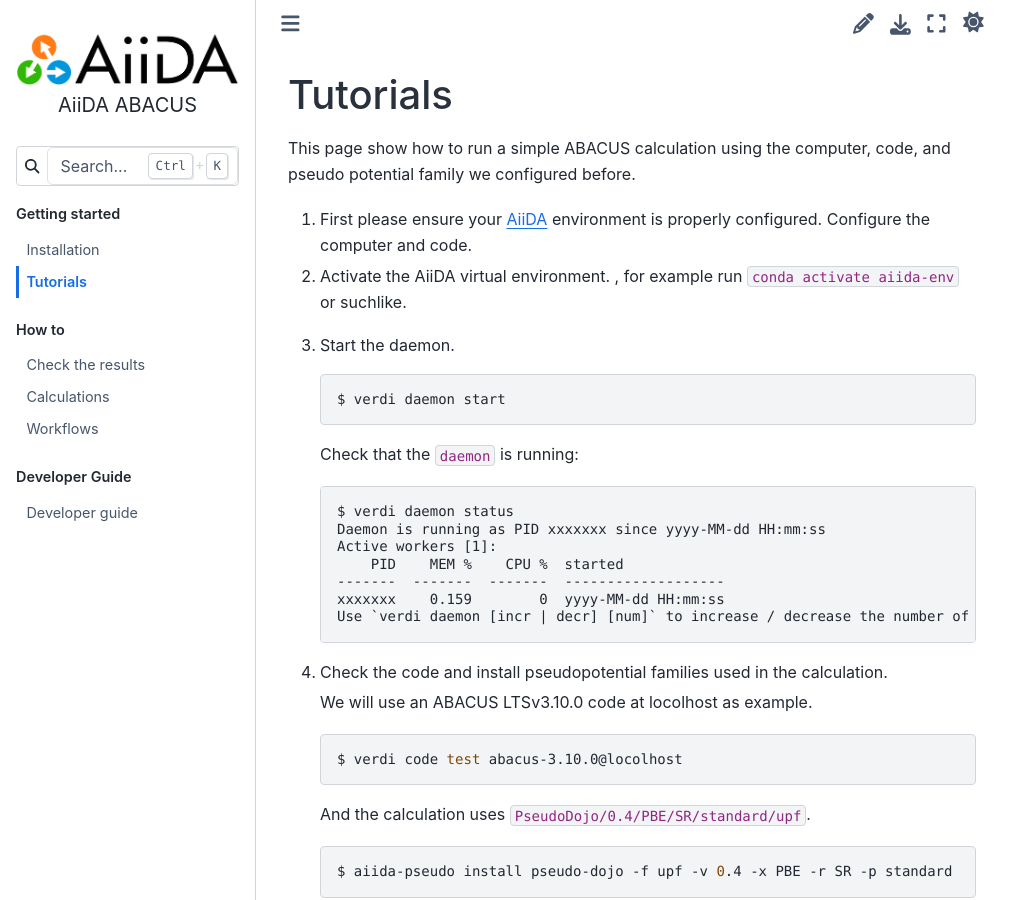
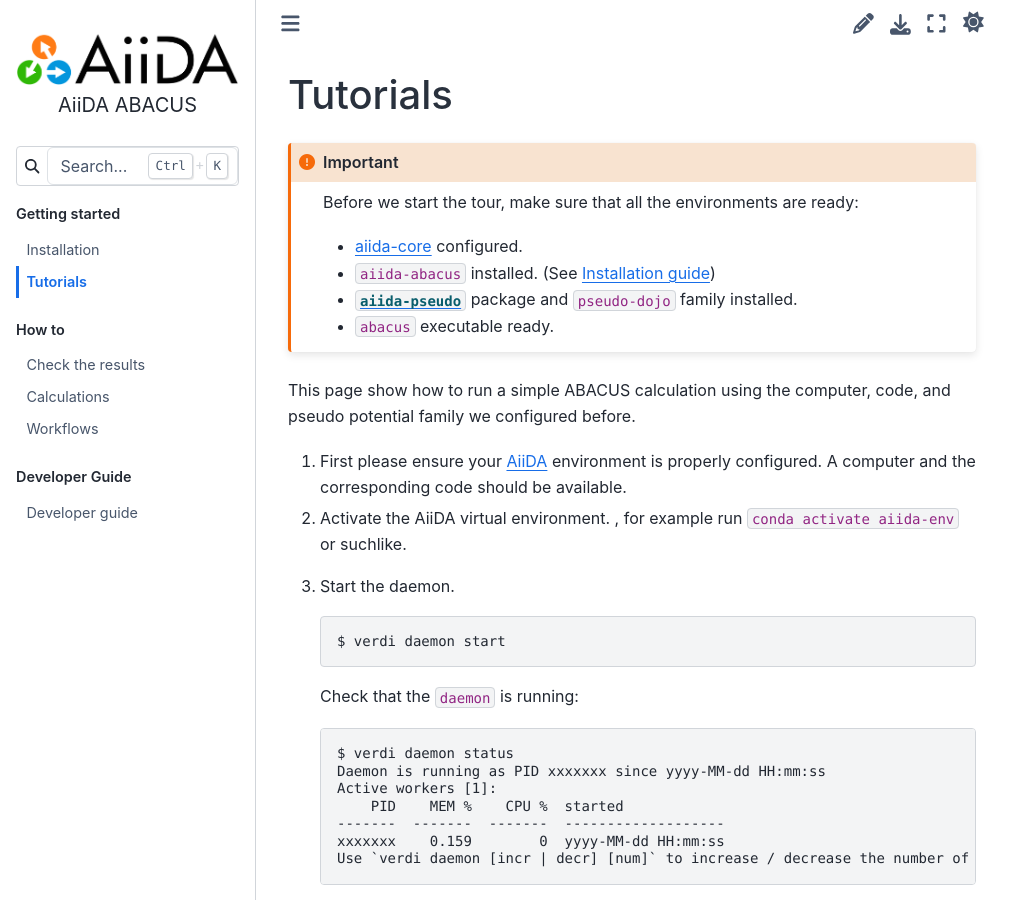
Before and after one commit to MCresearch/aiida-abacus, a Sphinx documentation site: the page built from docs/source/tutorials/index.md, in a window 1280 px wide and 900 px high. Shown: the whole window, without its empty margins (0-1031 px from the left). Built offline with Sphinx 7.4.7 and the Sphinx Book theme 1.1.4, drawn with Linux system fonts in a browser that asks for light colours; pages that are not in the unit, such as notebooks, are missing from menus.

Commit message:
Update tutorial and add prerequisite note

```diff
--- a/docs/source/tutorials/index.md
+++ b/docs/source/tutorials/index.md
@@ -1,8 +1,20 @@
 # Tutorials
+
+:::{important}
+Before we start the tour, make sure that all the environments are ready:
+- [aiida-core](https://aiida.readthedocs.io/projects/aiida-core/en/stable/installation/guide_quick.html) configured.
+
+- `aiida-abacus` installed. (See [Installation guide](#installation-install))
+
+- [`aiida-pseudo`](https://aiida-pseudo.readthedocs.io/en/latest/) package and `pseudo-dojo` family installed.
+
+- `abacus` executable ready.
+
+:::
 
 This page show how to run a simple ABACUS calculation using the computer, code, and pseudo potential family we configured before.
 
-1. First please ensure your [AiiDA](https://www.aiida.net/) environment is properly configured. Configure the computer and code.
+1. First please ensure your [AiiDA](https://www.aiida.net/) environment is properly configured. A computer and the corresponding code should be available.
 
 2. Activate the AiiDA virtual environment.
 , for example run `conda activate aiida-env` or suchlike.
```
Also changed, not shown: docs/source/installation/index.md (+2 -0 lines).
